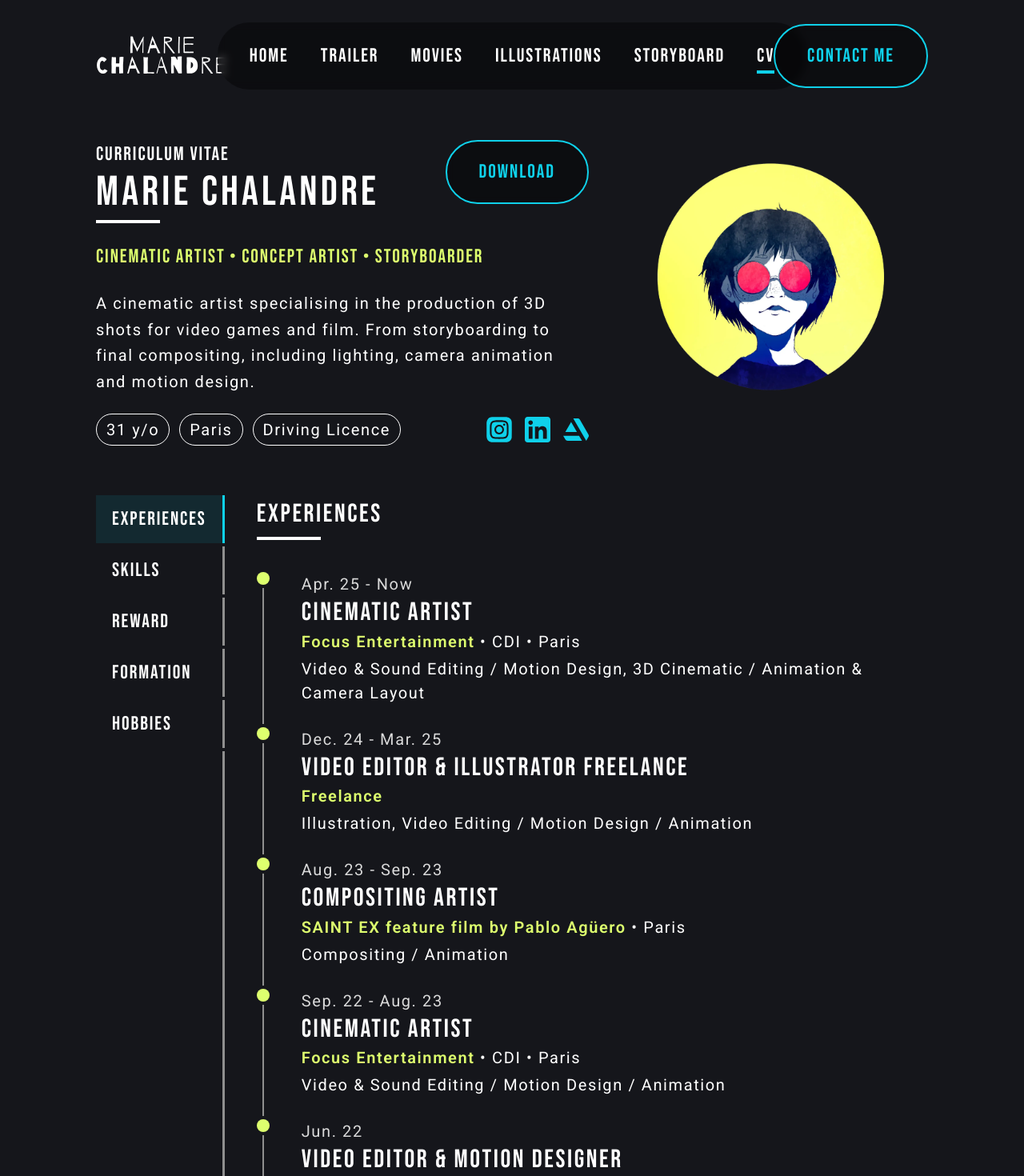
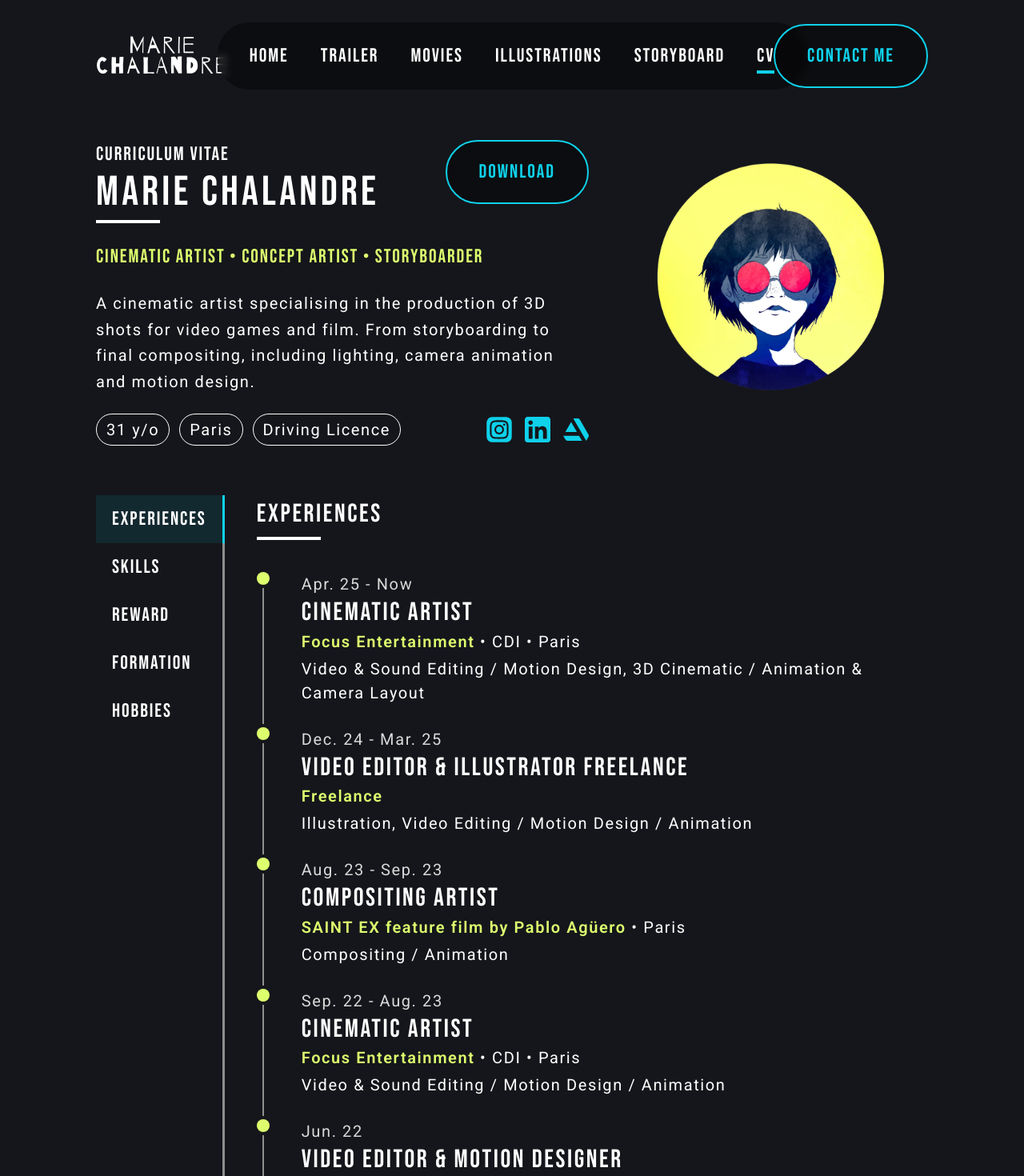
Before and after one commit to Lolauzlr/Portefolio, a Next.js app: page /cv in a window 1280 px wide. Shown: the top 1470 px of the page at 80% size. Built offline with nearby package versions, Linux system fonts and the light colour scheme.

Commit message:
CV desktop: remove spacing between anchor nav entries (#90)
Claude-Session: https://claude.ai/code/session_012eKbJXJK2npz1n6eetgnU8

Co-authored-by: Claude <noreply@anthropic.com>

```diff
--- a/src/app/cv/page.tsx
+++ b/src/app/cv/page.tsx
@@ -252,7 +252,7 @@ export default function CVPage() {
       {/* Body */}
       <div className="flex flex-col md:flex-row gap-[24px] md:gap-[40px] w-full">
         {/* Desktop sidebar nav */}
-        <div className="hidden md:flex flex-col items-stretch gap-[4px] shrink-0 self-stretch sticky top-[192px]">
+        <div className="hidden md:flex flex-col items-stretch gap-0 shrink-0 self-stretch sticky top-[192px]">
           {ANCHORS.map((a) => (
             <a
               key={a.id}
```
